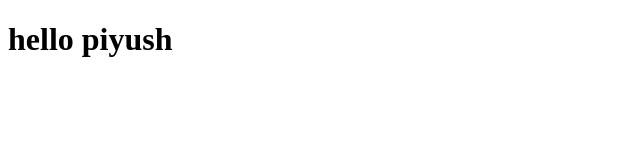
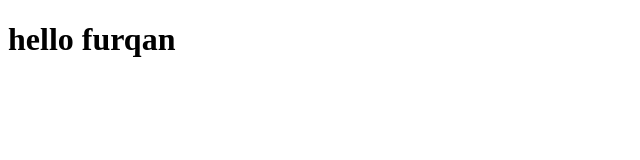
Before and after one commit to ansroneintern/demo1, a plain HTML site: page index.html in a window 1280 px wide. Shown: the full height of the page, 0-640 px from the left. Drawn offline with Linux system fonts and the light colour scheme.

Commit message:
xyz version

```diff
--- a/index.html
+++ b/index.html
@@ -7,6 +7,6 @@
     <title>Document</title>
 </head>
 <body>
-    <h1>hello piyush</h1>
+    <h1>hello furqan</h1>
 </body>
 </html>
```
